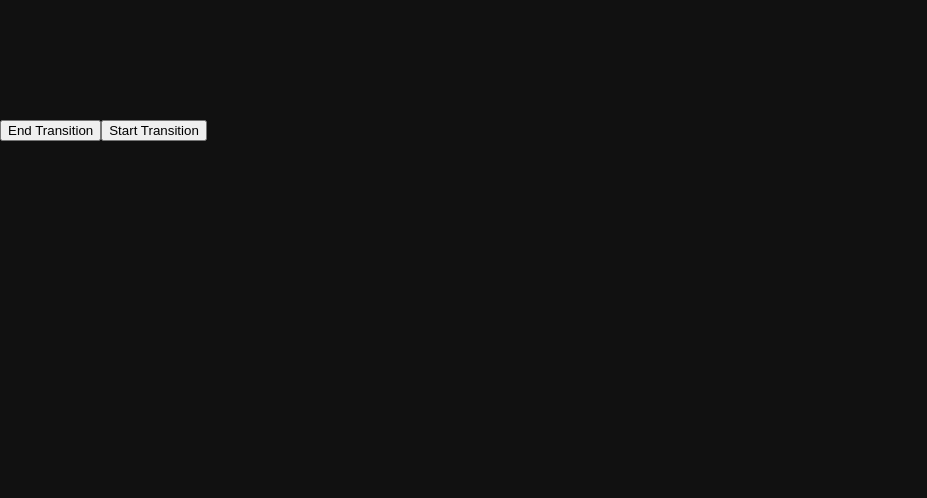
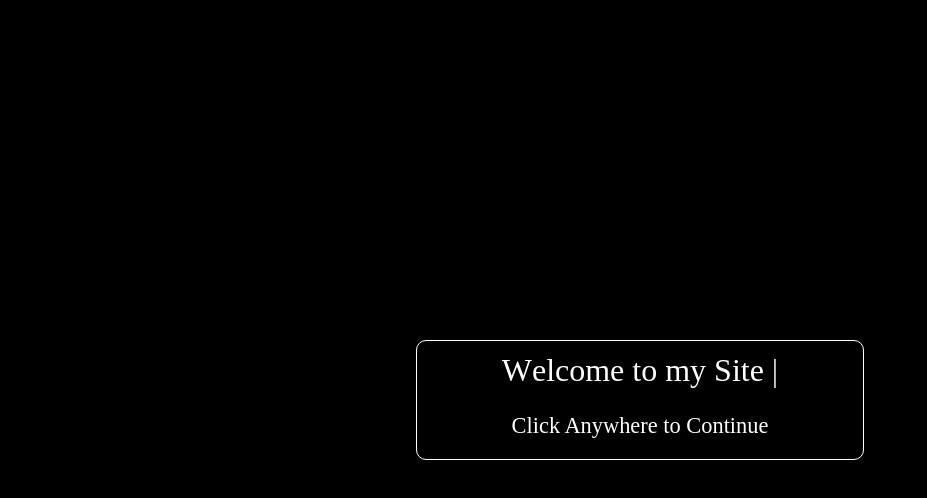
Before and after one commit to DDematto/portfolio-blog, a Next.js app: page / in a window 1280 px wide. Shown: the top 498 px of the page, without its empty margins (0-927 px from the left). Built offline with nearby package versions, Linux system fonts and the light colour scheme; no server answers.

Commit message:
Added Initial Transition
Need to add ThreeJS Background Animation

```diff
--- a/components/AnimatedText/index.tsx
+++ b/components/AnimatedText/index.tsx
@@ -89,7 +89,7 @@ export const TextContainer = styled.span`
 `;
 
 
-const Cursor = styled.h1<{ symbol: string }>`
+export const Cursor = styled.h1<{ symbol: string }>`
   animation: blink 0.7s infinite;
 
   &:after {
--- a/components/Portfolio/Contact.tsx
+++ b/components/Portfolio/Contact.tsx
@@ -124,7 +124,7 @@ export default function Contact() {
     }, [data]);
 
     // Form Animation
-    const {ref, inView} = useInView({triggerOnce: true, threshold: 0.6, delay: 200});
+    const {ref, inView} = useInView({triggerOnce: true, threshold: 0.75, delay: 200});
     const variants = {
         hidden: {opacity: 0, scale: 0.8, transition: {duration: 1.5}},
         visible: {opacity: 1, scale: 1, transition: {duration: 1}},
--- /dev/null
+++ b/components/Transition/Message.tsx
@@ -0,0 +1,115 @@
+import {motion} from "framer-motion";
+import styled from "styled-components"
+import {FinishedTransition, TransitionContainerProps} from "./index";
+import {Action, initialState, reducer} from "../AnimatedText/animatedreducer";
+import {useEffect, useReducer} from "react";
+import {Cursor, TextContainer} from "../AnimatedText";
+
+interface IMessageProps extends TransitionContainerProps {
+    message: string
+    click?: boolean
+}
+
+export function Message(props: IMessageProps) {
+    const {transition, setTransition, message, click} = props;
+    initialState.sentences = [message];
+
+    // Access the state and dispatch function from the reducer (AnimatedText)
+    const [state, dispatch] = useReducer(reducer, initialState);
+    const {text, letterIndex, sentences, sentenceIndex} = state;
+
+    useEffect(() => {
+        const interval = setInterval(() => {
+            if (letterIndex === sentences[sentenceIndex].length) {
+                clearInterval(interval);
+                setTransition({...transition, messageComplete: true});
+            } else {
+                dispatch({type: Action.ADD_LETTER});
+            }
+        }, 100);
+
+        return () => clearInterval(interval);
+    }, [letterIndex, sentenceIndex, sentences, setTransition]);
+
+    // Change the transition type to none when the message is complete on click
+    useEffect(() => {
+        if (!click || !transition.messageComplete) return;
+        const handleClick = () => setTransition(FinishedTransition);
+
+        window.addEventListener('touchstart', handleClick);
+        window.addEventListener('mousedown', handleClick);
+
+        return () => {
+            window.addEventListener('touchstart', handleClick);
+            window.removeEventListener('mousedown', handleClick);
+        }
+    }, [click, setTransition, transition]);
+
+    const transitionVariant = {
+        initial: {opacity: 0, transition: {duration: 1}},
+        animate: {opacity: 1, transition: {duration: 1}},
+        exit: {opacity: 0, transition: {duration: 1}}
+    }
+
+    return <Container variants={transitionVariant} initial="initial" animate="animate" exit='exit'>
+        <TextContainer>
+            {text.split('').map((char, index) => {
+                return <h1 key={index}>
+                    {char === ' ' ? '\u00A0' : char}
+                </h1>
+            })}
+
+            <Cursor symbol={"\u00A0|"}/>
+        </TextContainer>
+
+        {click && transition.messageComplete && transition.animationComplete && <Click/>}
+    </Container>
+}
+
+
+const Container = styled(motion.div)`
+  position: absolute;
+  top: 50%;
+  left: 50%;
+  transform: translate(-50%, -50%);
+  width: 35%;
+  height: 15%;
+  padding: 1rem;
+
+  border-radius: 10px;
+  border: 1px solid white;
+  background-color: black;
+
+  display: grid;
+  grid-template-columns: 1fr;
+  grid-template-rows: 1fr 1fr;
+  grid-gap: 1rem;
+  justify-items: center;
+  align-items: center;
+
+  z-index: 1;
+
+
+  & > h2 {
+    font-size: 1.4rem;
+  }
+
+  ${TextContainer} {
+    border: none;
+
+    & > h1 {
+      font-size: 2rem;
+    }
+  }
+`
+
+const Click = () => {
+    const variants = {
+        initial: {opacity: 0, transition: {duration: 1}},
+        animate: {opacity: 1, transition: {duration: 1}},
+    }
+
+    return <motion.h2 variants={variants} animate='animate' initial='initial'>
+        Click Anywhere to Continue
+    </motion.h2>
+}
--- /dev/null
+++ b/components/Transition/index.tsx
@@ -0,0 +1,60 @@
+import {Canvas} from "@react-three/fiber";
+import {AnimatePresence} from "framer-motion";
+import {useEffect} from "react";
+import styled from "styled-components";
+import {Message} from "./Message";
+
+export interface TransitionContainerProps {
+    transition: typeof FirstTransition
+    setTransition: (transition: typeof FirstTransition) => void
+}
+
+export enum Type {
+    None,
+    FirstLoad,
+}
+
+export const FirstTransition = {
+    type: Type.FirstLoad as Type,
+    animationComplete: true,
+    messageComplete: false,
+}
+
+export const FinishedTransition = {type: Type.None, animationComplete: false, messageComplete: false}
+
+export default function Transition(props: TransitionContainerProps) {
+    const {transition, setTransition} = props;
+
+    useEffect(() => {
+        const {type, animationComplete, messageComplete} = transition;
+        if (type == Type.FirstLoad) return;
+
+        if (animationComplete && messageComplete) {
+            setTransition(FinishedTransition);
+        }
+
+    }, [setTransition, transition]);
+
+    return <Container>
+        <Canvas>
+            {/*  Generation of Brain Neurons and Axons Generate more on scroll etc  */}
+            {/* As Page Transitions Change Background Changes go Here {HomeEnter, ProjectEnter, etc...}   */}
+        </Canvas>
+
+        <AnimatePresence mode='wait'>
+            {transition.type === Type.FirstLoad &&
+                <Message key='loadMessage' message="Welcome to my Site" transition={transition}
+                         setTransition={setTransition} click/>
+            }
+        </AnimatePresence>
+    </Container>
+}
+
+const Container = styled.div`
+  position: fixed;
+  top: 0;
+  left: 0;
+  width: 100%;
+  height: 100%;
+  background: black;
+`
--- a/components/globalstyles.tsx
+++ b/components/globalstyles.tsx
@@ -14,14 +14,6 @@ const GlobalStyle = createGlobalStyle<{ theme: any }>`
     --thumbBG: #90A4AE;
     scrollbar-width: thin;
     scrollbar-color: var(--thumbBG) var(--scrollbarBG);
-  }
-
-  body {
-    padding-top: 120px;
-
-    @media (max-width: 400px) {
-      padding: 250px 0 0 0;
-    }
   }
 
   body::-webkit-scrollbar {
--- a/pages/_app.tsx
+++ b/pages/_app.tsx
@@ -9,6 +9,7 @@ import Footer from 'components/Footer';
 import Navigation from 'components/Navigation';
 import {useState} from 'react';
 import {AnimatePresence, motion} from 'framer-motion';
+import Transition, {FirstTransition, Type} from "../components/Transition";
 
 const theme: DefaultTheme = {
     colors: {
@@ -29,30 +30,23 @@ const content = "Welcome to my website! I am a software developer with a strong
     "I have experience working on projects in a variety of industries, and am always eager to learn and grow as a professional. On my website, " +
     "you can learn more about my skills and experience, view my portfolio, and get in touch with me to discuss potential opportunities. Thank you for visiting!"
 
-export enum TransitionType {
-    NONE,
-    INITIAL,
-    PortfolioEnter,
-    ProjectEnter
-}
 
 export default function App({Component, pageProps}: AppProps) {
-    const [transition, setTransition] = useState(TransitionType.INITIAL as TransitionType);
+    const [transition, setTransition] = useState(FirstTransition);
 
     const pageVariant = {
-        initial: {opacity: 0, transition: {duration: 1}},
-        animate: {opacity: 1, transition: {duration: 1}},
-        exit: {opacity: 0, transition: {duration: 1}}
+        initial: {opacity: 0, transition: {duration: 1, delay: 1}},
+        animate: {opacity: 1, transition: {duration: 1, delay: 1}},
+        exit: {opacity: 0, transition: {duration: 1, delay: 1}}
     }
 
     return <ThemeProvider theme={theme}>
         <WebsiteInfo/>
 
-        <button onClick={() => setTransition(TransitionType.NONE)}>End Transition</button>
-        <button onClick={() => setTransition(TransitionType.INITIAL)}>Start Transition</button>
+        <Transition transition={transition} setTransition={setTransition}/>
 
         <AnimatePresence mode='wait'>
-            {transition === TransitionType.NONE &&
+            {transition.type == Type.None &&
                 <Container className={roboto.className} initial="initial" animate="animate" exit="exit"
                            variants={pageVariant}>
                     <Navigation/>
@@ -86,6 +80,7 @@ const WebsiteInfo = () => {
 }
 
 const Container = styled(motion.div)`
+  margin-top: 8rem;
   display: flex;
   flex-direction: column;
 `
```
